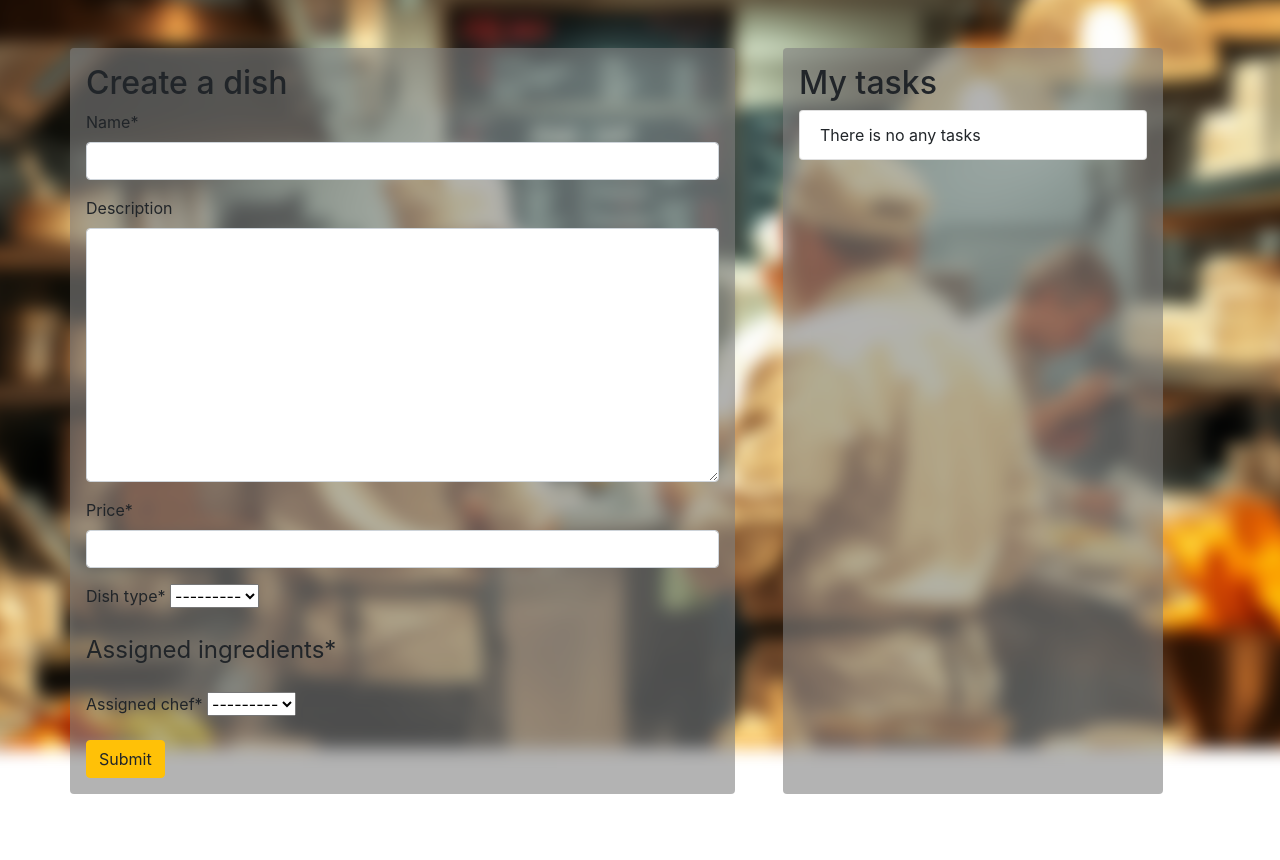
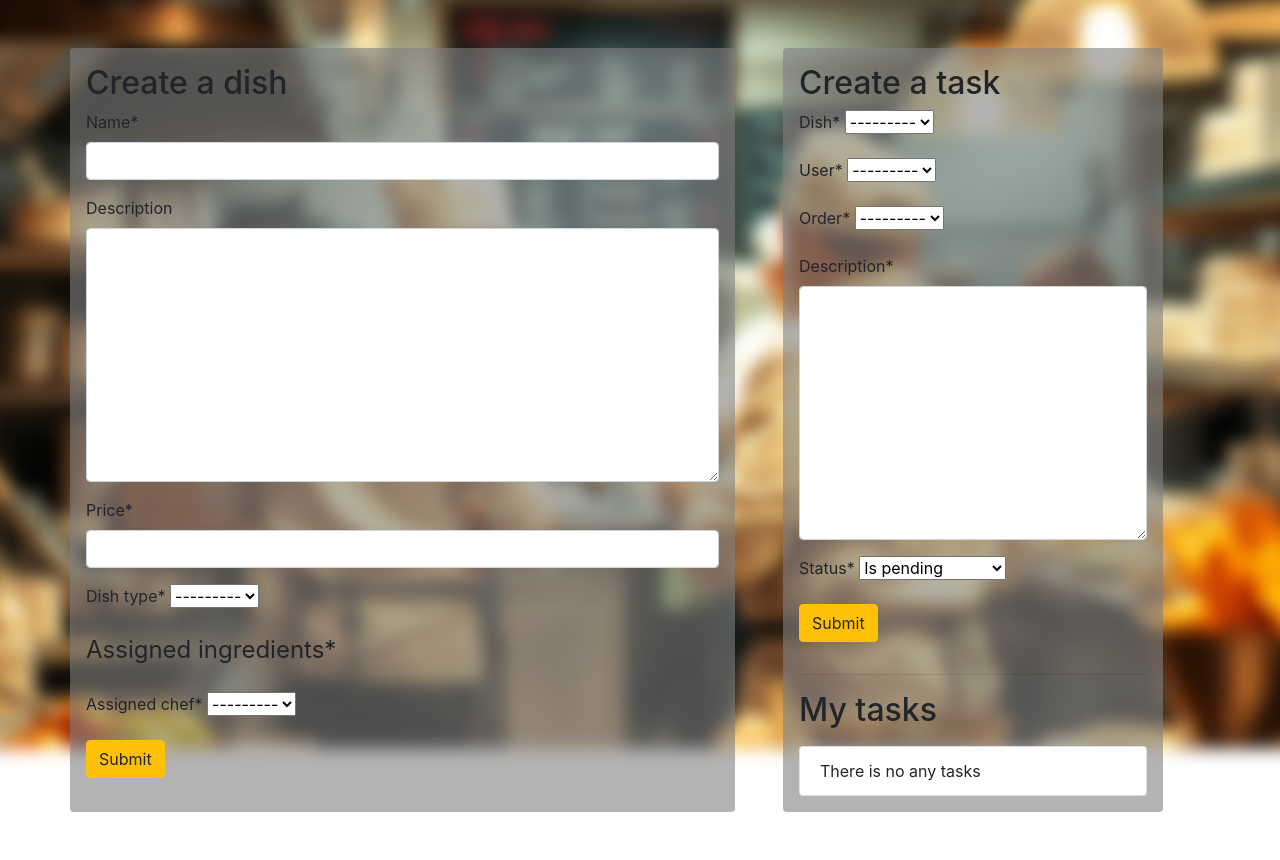
Before and after one commit to Dogober/restaurant-kitchen-service, a Django app: page /staff/1/ in a window 1280 px wide. Shown: the part 72-932 px from the top of the page. Before the commit the page ends 866 px from the top, so only its background shows below. Run offline with Django 5.2, Linux system fonts and the light colour scheme; the visitor is signed in with stand-in values (Sample User, id 1); data comes from the database, SQL or seed files in the repository; data that the repository does not hold is empty; some libraries are stand-ins or nearby versions.

Commit message:
umplement task and order Manager with common logik

```diff
--- a/kitchen/forms.py
+++ b/kitchen/forms.py
@@ -2,7 +2,7 @@ from django import forms
 from django.contrib.auth import get_user_model
 from django.contrib.auth.forms import UserCreationForm
 
-from .models import Dish, User, Ingredient
+from .models import Dish, User, Ingredient, Task
 
 
 class DishForm(forms.ModelForm):
@@ -31,3 +31,9 @@ class StaffCreationForm(UserCreationForm):
     class Meta(UserCreationForm.Meta):
         model = User
         fields = UserCreationForm.Meta.fields + ("first_name", "last_name", "years_of_experience", "position", )
+
+
+class TaskForm(forms.ModelForm):
+    class Meta:
+        model = Task
+        fields = "__all__"
--- a/kitchen/models.py
+++ b/kitchen/models.py
@@ -62,7 +62,7 @@ class Dish(models.Model):
     class Meta:
         ordering = ["name"]
 
-    def __str__(self):
+    def __str__(self) -> str:
         return self.name
 
 
@@ -79,6 +79,10 @@ class Order(models.Model):
 
     class Meta:
         ordering = ["created_at"]
+
+    def __str__(self) -> str:
+        dish_names = " ,".join([dish.name for dish in self.dishes.all()])
+        return f"Dishes: ({dish_names}), Status: {self.status}"
 
 
 class Task(models.Model):
--- a/kitchen/urls.py
+++ b/kitchen/urls.py
@@ -23,6 +23,8 @@ from .views import (
     OrderCreateView,
     OrderUpdateView,
     OrderDeleteView,
+    task_manager_view,
+    order_manager_view,
 )
 
 urlpatterns = [
@@ -48,6 +50,8 @@ urlpatterns = [
     path("orders/create/", OrderCreateView.as_view(), name="order-create"),
     path("orders/<int:pk>/update/", OrderUpdateView.as_view(), name="order-update"),
     path("orders/<int:pk>/delete/", OrderDeleteView.as_view(), name="order-delete"),
+    path("staff/<int:user_id>/<int:task_id>/", task_manager_view, name="task-manager"),
+    path("orders/<int:pk>/", order_manager_view, name="order-manager"),
 ]
 
 app_name = "kitchen"
--- a/kitchen/views.py
+++ b/kitchen/views.py
@@ -1,12 +1,13 @@
 from django.contrib.auth import get_user_model
 from django.contrib.auth.decorators import login_required
 from django.contrib.auth.mixins import LoginRequiredMixin
+from django.db.models import Q
 from django.http import HttpRequest, HttpResponse
 from django.shortcuts import render, redirect
 from django.urls import reverse_lazy
 from django.views import generic
 
-from kitchen.forms import DishForm, StaffCreationForm
+from kitchen.forms import DishForm, StaffCreationForm, TaskForm
 from kitchen.models import Dish, Task, Order, User, DishType, Category, Ingredient
 
 
@@ -49,27 +50,36 @@ class StaffDetailView(LoginRequiredMixin, generic.DetailView):
 
     def get_context_data(self, **kwargs):
         context = super().get_context_data(**kwargs)
-        context["form"] = kwargs.get("form", DishForm())
+        context["dish_form"] = kwargs.get("dish_form", DishForm())
+        context["task_form"] = kwargs.get("task_form", TaskForm())
         context["tasks"] = Task.objects.filter(user=self.object)
         return context
 
     def post(self, request, *args, **kwargs):
         self.object = self.get_object()
-        form = DishForm(request.POST)
-        if form.is_valid():
-            dish = form.save(commit=False)
-            dish.save()
-            dish.users.add(form.cleaned_data["assigned_chef"])
-            dish.ingredients.add(*form.cleaned_data["assigned_ingredients"])
-            return self.form_valid(form)
+
+        if "dish_form" in request.POST:
+            dish_form = DishForm(request.POST)
+            task_form = TaskForm()
+            if dish_form.is_valid():
+                dish = dish_form.save(commit=False)
+                dish.save()
+                dish.users.add(dish_form.cleaned_data["assigned_chef"])
+                dish.ingredients.add(*dish_form.cleaned_data["assigned_ingredients"])
+                return redirect("kitchen:staff-detail", pk=self.object.pk)
+        elif "task_form" in request.POST:
+            dish_form = DishForm()
+            task_form = TaskForm(request.POST)
+            if task_form.is_valid():
+                task = task_form.save(commit=False)
+                task.save()
+                return redirect("kitchen:staff-detail", pk=self.object.pk)
+
         else:
-            return self.form_invalid(form)
+            dish_form = DishForm(request.POST)
+            task_form = TaskForm(request.POST)
 
-    def form_valid(self, form):
-        return redirect("kitchen:staff-detail", pk=self.object.pk)
-
-    def form_invalid(self, form):
-        return self.render_to_response(self.get_context_data(form=form))
+        return self.render_to_response(self.get_context_data(dish_form=dish_form, task_form=task_form))
 
 
 class StaffUpdateView(LoginRequiredMixin, generic.UpdateView):
@@ -157,12 +167,26 @@ class IngredientDeleteView(LoginRequiredMixin, generic.DeleteView):
 
 class OrderListView(LoginRequiredMixin, generic.ListView):
     model = Order
+    queryset = Order.objects.prefetch_related("tasks").filter(~Q(status="completed"))
+
+    def get_context_data(self, **kwargs):
+        context = super().get_context_data(**kwargs)
+
+        task_statuses = []
+        for order in self.object_list:
+            statuses = [task.status for task in order.tasks.all()]
+            all_completed = all(status == "completed" for status in statuses)
+            task_statuses.append((order.id, all_completed))
+
+        context["task_statuses"] = task_statuses
+        return context
 
 
 class OrderCreateView(LoginRequiredMixin, generic.CreateView):
     model = Order
     fields = "__all__"
     success_url = reverse_lazy("kitchen:order-list")
+
 
 class OrderUpdateView(LoginRequiredMixin, generic.UpdateView):
     model = Order
@@ -173,3 +197,21 @@ class OrderUpdateView(LoginRequiredMixin, generic.UpdateView):
 class OrderDeleteView(LoginRequiredMixin, generic.DeleteView):
     model = Order
     success_url = reverse_lazy("kitchen:order-list")
+
+
+@login_required
+def task_manager_view(request: HttpRequest, user_id: int, task_id: int) -> HttpResponse:
+    task = Task.objects.get(pk=task_id)
+    task.status = "completed"
+    task.save()
+    return redirect("kitchen:staff-detail", pk=user_id)
+
+
+@login_required
+def order_manager_view(request: HttpRequest, pk: int) -> HttpResponse:
+    order = Order.objects.get(id=pk)
+    task_statuses = [task.status for task in order.tasks.all()]
+    if task_statuses and task_statuses.count("completed") == len(task_statuses):
+        order.status = "completed"
+        order.save()
+    return redirect("kitchen:order-list")
--- a/templates/kitchen/staff_detail.html
+++ b/templates/kitchen/staff_detail.html
@@ -8,17 +8,32 @@
         <h2>Create a dish</h2>
         <form method="post" novalidate>
           {% csrf_token %}
-          {{ form|crispy}}
-          <button type="submit" class="btn btn-warning">Submit</button>
+          {{ dish_form|crispy }}
+          <button type="submit" name="dish_form" class="btn btn-warning">Submit</button>
         </form>
       </div>
       <div class="col-md-4 bg-default rounded p-3">
+        <h2>Create a task</h2>
+        <form method="post" novalidate>
+          {% csrf_token %}
+          {{ task_form|crispy }}
+          <button type="submit" name="task_form" class="btn btn-warning mb-3">Submit</button>
+        </form>
+        <hr>
         <h2>My tasks</h2>
-        <ul class="list-group">
+        <ul class="list-group mt-3">
           {% for task in tasks %}
             <li class="list-group-item">
-              <strong>{{ task.dish.name }}</strong> - {{ task.description }}<br>
-              Status: {{ task.get_status_display }}
+              <div class="d-flex justify-content-between align-items-center">
+                <div>
+                  <strong>{{ task.dish.name }}</strong> - {{ task.description }}<br>
+                  Status: {{ task.get_status_display }}
+                </div>
+                {% if task.status != "completed" %}
+                  <a href="{% url 'kitchen:task-manager' user_id=staff.id task_id=task.id %}"
+                   class="btn btn-success">Done</a>
+                {% endif %}
+              </div>
             </li>
           {% empty %}
             <li class="list-group-item">There is no any tasks</li>
```
Also changed, not shown: templates/kitchen/order_list.html (+13 -0 lines).
